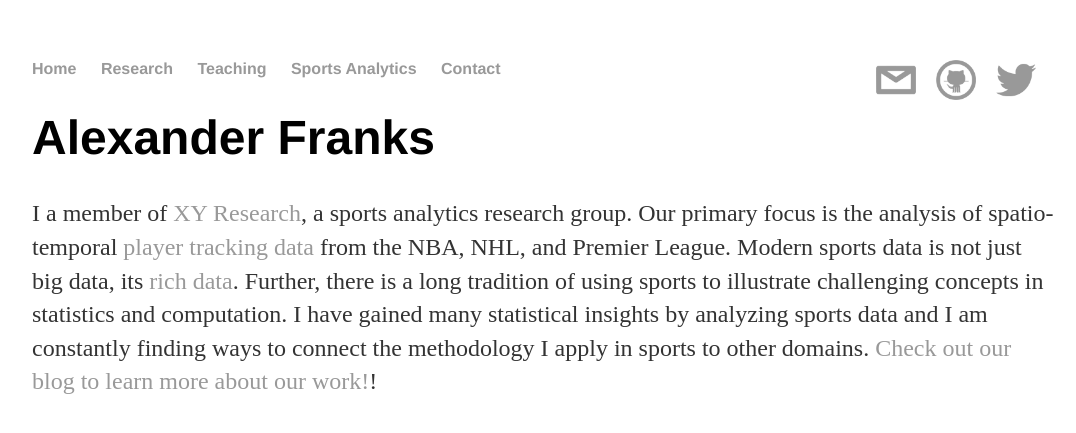
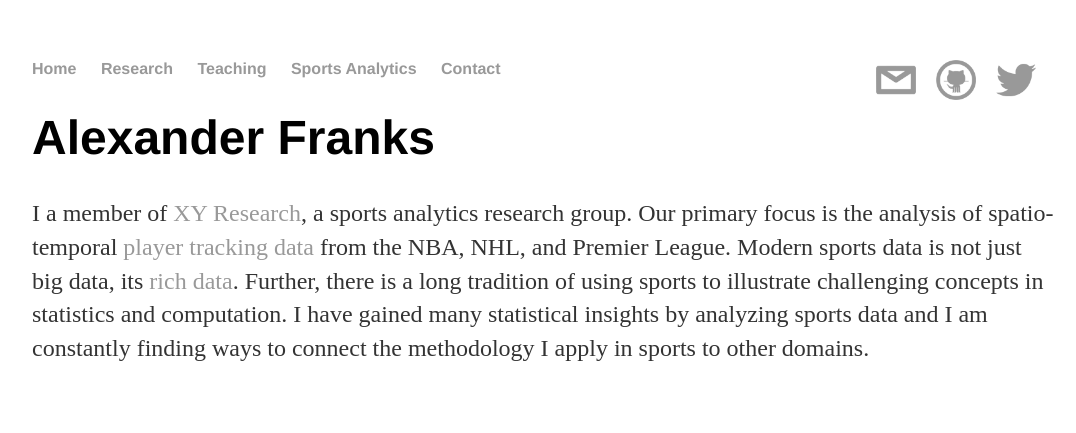
Before and after one commit to afranks86/afranks86.github.io, a Jekyll site: the page built from sports/index.html, in a window 1280 px wide. Shown: the top 433 px of the page, without its empty margins (96-1172 px from the left). Built offline with Jekyll 4.4.1, drawn with Linux system fonts in a browser that asks for light colours; nearby versions of some CDN libraries.

Commit message:
Remove blog link for now

```diff
--- a/sports/index.html
+++ b/sports/index.html
@@ -6,5 +6,7 @@ title: Alexander Franks - Sports
 <div>
   <h1>Alexander Franks</h1>
 
-<p>I a member of <a href="http://xyresearch.com">XY Research</a>, a sports analytics research group.  Our primary focus is the analysis of spatio-temporal <a href="https://en.wikipedia.org/wiki/Player_tracking_(National_Basketball_Association)">player tracking data</a> from the NBA, NHL, and Premier League. Modern sports data is not just big data, its <a href="http://fivethirtyeight.com/features/rich-data-poor-data/">rich data</a>.  Further, there is a long tradition of using sports to illustrate challenging concepts in statistics and computation.  I have gained many statistical insights by analyzing sports data and I am constantly finding ways to connect the methodology I apply in sports to other domains.  <a href="http://xyresearch.com/blog">Check out our blog to learn more about our work!</a>!</p>
+  <p>I a member of <a href="http://xyresearch.com">XY Research</a>, a sports analytics research group.  Our primary focus is the analysis of spatio-temporal <a href="https://en.wikipedia.org/wiki/Player_tracking_(National_Basketball_Association)">player tracking data</a> from the NBA, NHL, and Premier League. Modern sports data is not just big data, its <a href="http://fivethirtyeight.com/features/rich-data-poor-data/">rich data</a>.  Further, there is a long tradition of using sports to illustrate challenging concepts in statistics and computation.  I have gained many statistical insights by analyzing sports data and I am constantly finding ways to connect the methodology I apply in sports to other domains.
+
+    <!-- <a href="http://xyresearch.com/blog">Check out our blog to learn more about our work!</a>!</p> -->
 </div>
```
